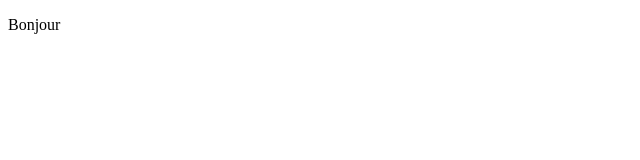
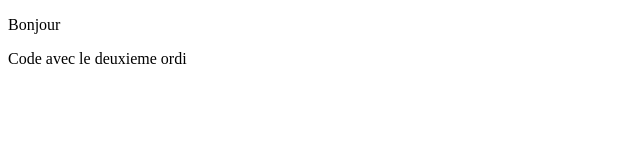
Before and after one commit to Paul-developpeur/Projet, a plain HTML site: page index.html in a window 1280 px wide. Shown: the whole page, without its empty margins (0-640 px from the left). Drawn offline with Linux system fonts and the light colour scheme.

Commit message:
deuxieme teste

```diff
--- a/index.html
+++ b/index.html
@@ -5,5 +5,6 @@
 	</head>
 	<body>
 		<p>Bonjour</p>
+		<p>Code avec le deuxieme ordi</p>
 	</body>
 </html>
```
